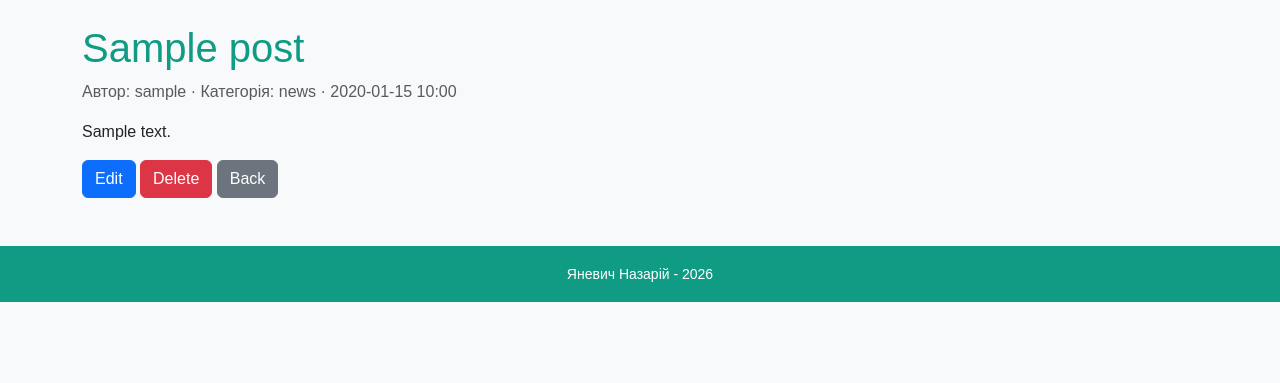
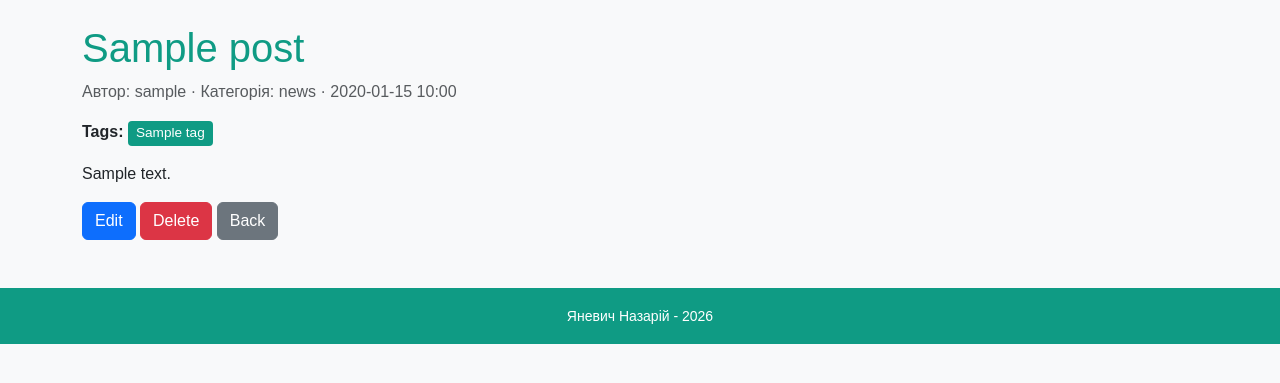
Before and after one commit to NazarYanevych/flask-app-lab, a Flask app: page /post/1 in a window 1280 px wide. Shown: the part 56-439 px from the top of the page. Run offline with Flask 3, Linux system fonts and the light colour scheme; tables that the repository leaves empty hold one stand-in row (values such as "Sample post").

Commit message:
Finish lab8: User and Tag relationships

```diff
--- a/app/config.py
+++ b/app/config.py
@@ -7,6 +7,7 @@ class Config:
 
 class DevelopmentConfig(Config):
     DEBUG = True
+    SQLALCHEMY_ECHO = True
     SQLALCHEMY_DATABASE_URI = os.environ.get("DATABASE_URL") or "sqlite:///data.sqlite"
 
 class TestingConfig(Config):
--- a/app/posts/forms.py
+++ b/app/posts/forms.py
@@ -1,7 +1,7 @@
 from datetime import datetime
 
 from flask_wtf import FlaskForm
-from wtforms import StringField, TextAreaField, BooleanField, SelectField, SubmitField
+from wtforms import StringField, TextAreaField, BooleanField, SelectField, SelectMultipleField, SubmitField
 from wtforms.fields import DateTimeLocalField
 from wtforms.validators import DataRequired, Length
 
@@ -20,4 +20,5 @@ class PostForm(FlaskForm):
     publish_date = DateTimeLocalField("Publish Date", format="%Y-%m-%dT%H:%M", default=datetime.now)
     category = SelectField("Category", choices=CATEGORIES, validators=[DataRequired()])
     author_id = SelectField("Author", coerce=int)
+    tags = SelectMultipleField("Tags", coerce=int)
     submit = SubmitField("Save")
--- a/app/posts/static/css/posts.css
+++ b/app/posts/static/css/posts.css
@@ -10,3 +10,13 @@
 .post-content {
     white-space: pre-line;
 }
+
+.tag-badge {
+    display: inline-block;
+    padding: 0.15rem 0.5rem;
+    margin-right: 0.25rem;
+    font-size: 0.85rem;
+    background-color: var(--accent);
+    color: #fff;
+    border-radius: 0.25rem;
+}
--- a/app/posts/templates/posts/add_post.html
+++ b/app/posts/templates/posts/add_post.html
@@ -16,6 +16,7 @@
     {{ render_field(form.publish_date) }}
     {{ render_field(form.category) }}
     {{ render_field(form.author_id) }}
+    {{ render_field(form.tags) }}
     {{ form.submit(class="btn btn-primary") }}
     <a href="{{ url_for('posts.all_posts') }}" class="btn btn-secondary">Return to Posts</a>
 </form>
--- a/app/posts/templates/posts/detail_post.html
+++ b/app/posts/templates/posts/detail_post.html
@@ -10,6 +10,16 @@
     Автор: {{ post.user.username }} · Категорія: {{ post.category }} ·
     {{ post.posted.strftime("%Y-%m-%d %H:%M") }}
 </p>
+
+{% if post.tags %}
+<p>
+    <strong>Tags:</strong>
+    {% for tag in post.tags %}
+        <span class="tag-badge">{{ tag.name }}</span>
+    {% endfor %}
+</p>
+{% endif %}
+
 <p class="post-content">{{ post.content }}</p>
 
 <a href="{{ url_for('posts.update_post', id=post.id) }}" class="btn btn-primary">Edit</a>
--- a/app/posts/views.py
+++ b/app/posts/views.py
@@ -4,7 +4,7 @@ from app import db
 from app.users.models import User
 from . import post_bp
 from .forms import PostForm
-from .models import Post
+from .models import Post, Tag
 
 
 @post_bp.route("")
@@ -20,7 +20,13 @@ def create_post():
     authors = db.session.scalars(db.select(User).order_by(User.id)).all()
     form.author_id.choices = [(author.id, author.username) for author in authors]
 
+    tags = db.session.scalars(db.select(Tag).order_by(Tag.id)).all()
+    form.tags.choices = [(tag.id, tag.name) for tag in tags]
+
     if form.validate_on_submit():
+        selected_tags = db.session.scalars(
+            db.select(Tag).where(Tag.id.in_(form.tags.data))
+        ).all()
         post = Post(
             title=form.title.data,
             content=form.content.data,
@@ -28,6 +34,7 @@ def create_post():
             posted=form.publish_date.data,
             category=form.category.data,
             user_id=form.author_id.data,
+            tags=selected_tags,
         )
         db.session.add(post)
         db.session.commit()
@@ -53,9 +60,13 @@ def update_post(id):
     authors = db.session.scalars(db.select(User).order_by(User.id)).all()
     form.author_id.choices = [(author.id, author.username) for author in authors]
 
+    tags = db.session.scalars(db.select(Tag).order_by(Tag.id)).all()
+    form.tags.choices = [(tag.id, tag.name) for tag in tags]
+
     if request.method == "GET":
         form.publish_date.data = post.posted
         form.author_id.data = post.user_id
+        form.tags.data = [tag.id for tag in post.tags]
 
     if form.validate_on_submit():
         post.title = form.title.data
@@ -64,6 +75,9 @@ def update_post(id):
         post.category = form.category.data
         post.posted = form.publish_date.data
         post.user_id = form.author_id.data
+        post.tags = db.session.scalars(
+            db.select(Tag).where(Tag.id.in_(form.tags.data))
+        ).all()
         db.session.commit()
         flash("Post updated successfully", "success")
         return redirect(url_for("posts.detail_post", id=post.id))
```
Also changed, not shown: instance/data.sqlite.
